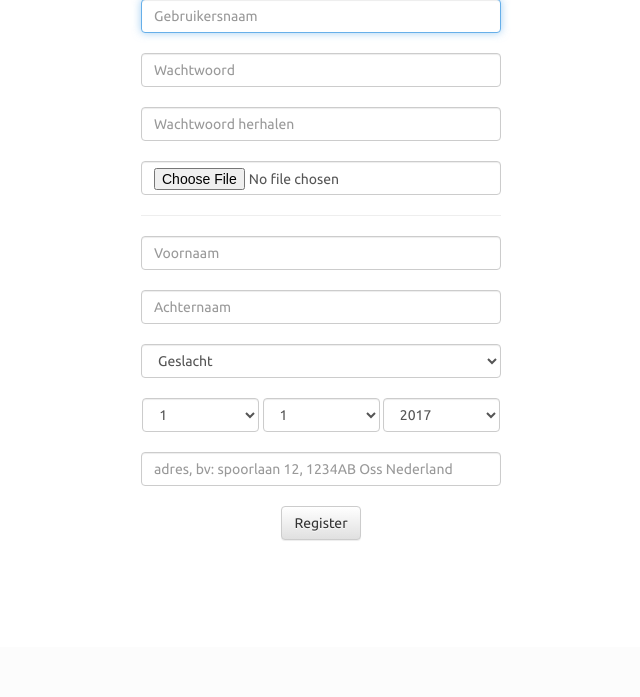
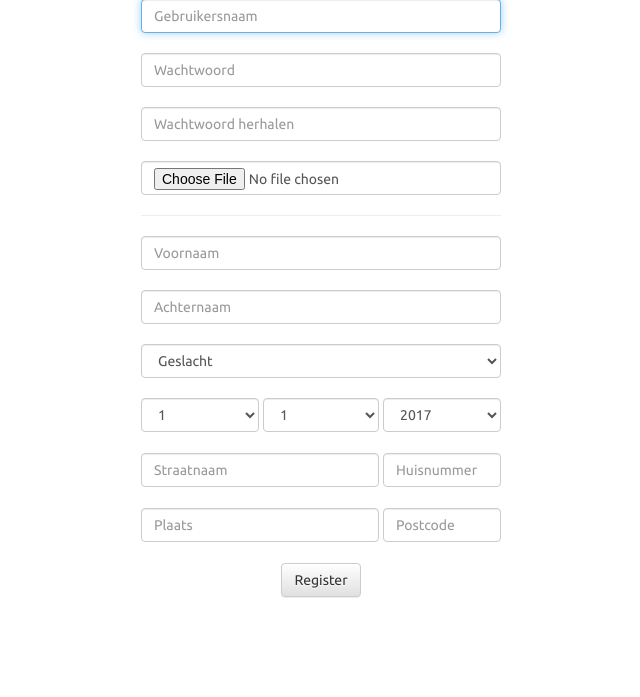
Before and after one commit to SimonMTS/UX-Webshop, a PHP site: page /UX-Webshop/users/create in a window 1280 px wide. Shown: the part 153-850 px from the top of the page, without its empty margins (319-959 px from the left). Before the commit the page ends 694 px from the top, so only its background shows below. Run offline with PHP 8.4, Linux system fonts and the light colour scheme; some libraries are stand-ins or nearby versions.

Commit message:
create user update

```diff
--- a/assets/css/site.css
+++ b/assets/css/site.css
@@ -40,6 +40,21 @@ div.banner-img {
 	margin-top: 100px;
 	margin-bottom: 100px;
 }
+.createpage .form-group .form {
+	padding: 0px 2px;
+}
+
+@media (min-width: 768px) {
+
+	.createpage .form-group .form:first-child {
+		padding-left: 0;
+	}
+
+	.createpage .form-group .form:last-child {
+		padding-right: 0;
+	}
+
+}
 
 .form1 {
 	margin-bottom: 10px;
@@ -57,11 +72,6 @@ div.banner-img {
     color: grey;
     cursor: not-allowed;
     display: none;
-}
-
-.birth {
-    width: 32.5%;
-    display: inline-block;
 }
 
 div.error-page {
--- a/controllers/users_controller.php
+++ b/controllers/users_controller.php
@@ -116,9 +116,30 @@
                 isset($_POST['user']['achternaam']) && !empty($_POST['user']['achternaam']) &&
                 isset($_POST['user']['geslacht']) && !empty($_POST['user']['geslacht']) &&
                 isset($_POST['user']['geboorte_datum']) && sizeof($_POST['user']['geboorte_datum']) == 3 &&
-                isset($_POST['user']['adres']) && !empty($_POST['user']['adres'])
+				isset($_POST['user']['adres']) && sizeof($_POST['user']['adres']) == 4
             ) {
-                if ( $_FILES['pic']['size'] > 0 ) {
+
+				$exAdres = [
+					'',
+					'',
+					'',
+					''
+				];
+
+				$adres = $_POST['user']['adres'];
+
+				for ($i=0; $i < 6; $i++) {
+					if (isset($adres[$i])) {
+						$exAdres[$i] = Base::Sanitize ($adres[$i]);
+					}
+				}
+				$jsonString = file_get_contents("https://maps.googleapis.com/maps/api/geocode/json?address=$adres[0]+$adres[1],+$adres[2]+$adres[3]&key=AIzaSyB5osi-LV3EjHVqve1t7cna6R_9FCgxFys");
+				$parsedArray = json_decode($jsonString,true);
+
+
+				$result = $parsedArray['results'][0]['address_components'][1]['long_name'] . ', ' . $parsedArray['results'][0]['address_components'][0]['long_name'] . ', ' . $parsedArray['results'][0]['address_components'][6]['long_name'] . ', ' .  $parsedArray['results'][0]['address_components'][2]['long_name'] . ', ' . $parsedArray['results'][0]['address_components'][5]['long_name'];
+
+				if ( $_FILES['pic']['size'] > 0 ) {
                     $pic = Base::Upload_file( $_FILES['pic'] );
                 } else {
                     $pic = 'assets/img/user.png';
@@ -137,7 +158,7 @@
                     Base::Sanitize( $_POST['user']['achternaam'] ),
                     Base::Sanitize( $_POST['user']['geslacht'] ),
                     implode( '/', $_POST['user']['geboorte_datum'] ),
-                    Base::Sanitize( $_POST['user']['adres'] )
+					$result
                 );
 
                 if ($user->save()) {
--- a/index.php
+++ b/index.php
@@ -2,10 +2,10 @@
     require_once('base/config.php');
     require_once('base/classes.php');
 
-    set_error_handler('Base::Error');
-    set_exception_handler('Base::Error');
-    ini_set( "display_errors", "off" );
-    error_reporting( E_ALL );
+    //set_error_handler('Base::Error');
+    //set_exception_handler('Base::Error');
+    //ini_set( "display_errors", "off" );
+    //error_reporting( E_ALL );
 
     session_start();
 
--- a/views/users/create.php
+++ b/views/users/create.php
@@ -21,24 +21,50 @@
 						<option value="f">Vrouw</option>
 					</select>
 					<br>
+					<div class="form-group">
+					<div class="col-sm-4 form">
 						<select class="form-control birth" name="user[geboorte_datum][0]" required>
 							<?php for ($i=1; $i < 32; $i++) : ?>
 								<option value="<?=$i ?>"><?=$i ?></option>
 							<?php endfor; ?>
 						</select>
+					</div>
+					<div class="col-sm-4 form">
 						<select class="form-control birth" name="user[geboorte_datum][1]" required>
 							<?php for ($i=1; $i < 13; $i++) : ?>
 								<option value="<?=$i ?>"><?=$i ?></option>
 							<?php endfor; ?>
 						</select>
+					</div>
+					<div class="col-sm-4 form">
 						<select class="form-control birth" name="user[geboorte_datum][2]" required>
 							<?php for ($i=2017; $i > 1899; $i = $i - 1) : ?>
 								<option value="<?=$i ?>"><?=$i ?></option>
 							<?php endfor; ?>
 						</select>
+					</div>
+					</div>
 					<br>
 					<br>
-					<input class="form-control" type="text" placeholder="adres, bv: spoorlaan 12, 1234AB Oss Nederland" name="user[adres]" required>
+					<div class="form-group">
+						<div class="col-sm-8 form">
+							<input class="form-control" type="text" placeholder="Straatnaam" name="user[adres][0]" required>
+						</div>
+						<div class="col-sm-4 form">
+							<input class="form-control" type="text" placeholder="Huisnummer" name="user[adres][1]" required>
+						</div>
+					</div>
+					<br>
+					<br>
+					<div class="form-group">
+						<div class="col-sm-8 form">
+							<input class="form-control" type="text" placeholder="Plaats" name="user[adres][2]" required>
+						</div>
+						<div class="col-sm-4 form">
+							<input class="form-control" type="text" placeholder="Postcode" name="user[adres][3]" required>
+						</div>
+					</div>
+					<br>
 					<br>
 					<input class="btn btn-default" type="submit" value="Register">
 				</div>
```
Lines whose indentation alone changed are shown as unchanged.
